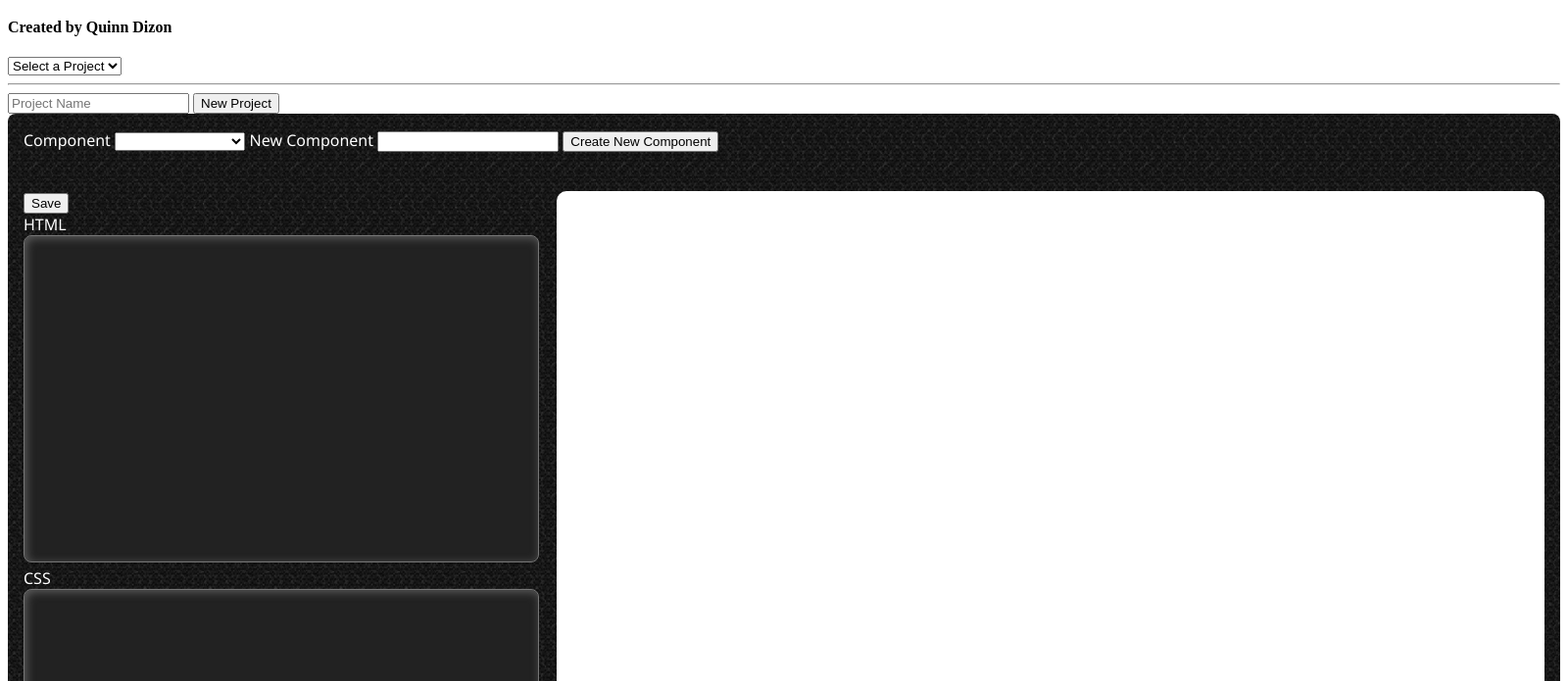
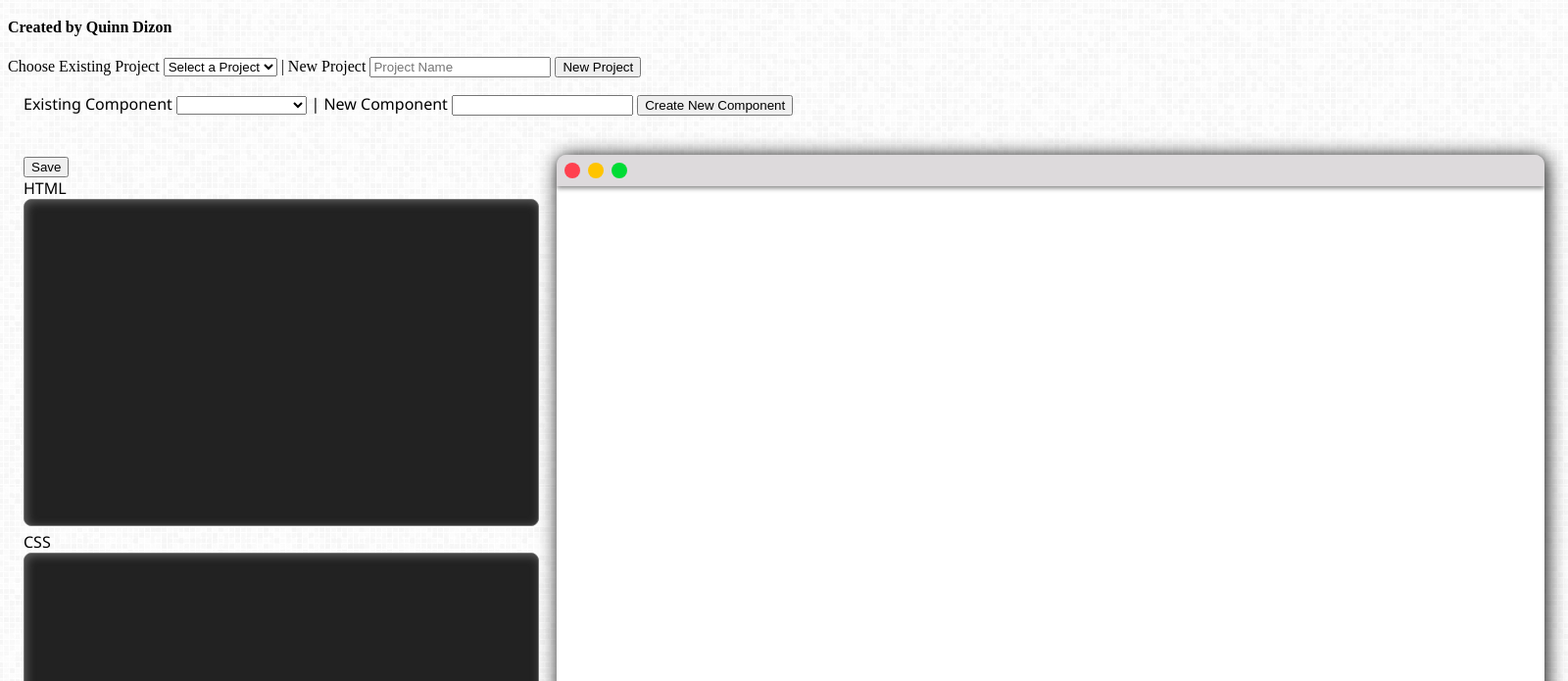
Before and after one commit to QED0711/css-component-creator, an Electron app: page index.html in a window 1600 px wide. Shown: the part 61-756 px from the top of the page at 98% size. Drawn offline with Linux system fonts and the light colour scheme.

Commit message:
changed style to main application

```diff
--- a/index.html
+++ b/index.html
@@ -21,12 +21,14 @@
 
     <div class="project-management">
 
-        <select id="current-project">
-            <option>Select a Project</option>
+        <form id="new-project">
+            <label>Choose Existing Project</label>
+            <select id="current-project">
+                <option>Select a Project</option>
 
-        </select>
-        <hr>
-        <form id="new-project">
+            </select>
+            |
+            <label>New Project</label>
             <input type="text" placeholder="Project Name" required>
             <input type="submit" value="New Project" >
         </form>
@@ -36,12 +38,12 @@
     <div id="component-create-app-container">
 
         <form id="current-component">
-            <label>Component</label>
+            <label>Existing Component</label>
             <select id="component-list" style="width: 10em;"></select>
-
+            |
             <label>New Component</label>
             <input type="text" >
-            <input type="submit" value="Create New Component" >
+            <input type="submit" value="Create New Component" required>
         </form>
 
         <form id="user-input">
@@ -61,7 +63,16 @@
          -->
          <style id="component-css"></style>
         <div id="component-html-container">
-            <div id="component-html"></div>
+            <div id="component-window-banner">
+                <div id="fake-buttons-container">
+                    <div id="fake-button-1"></div>
+                    <div id="fake-button-2"></div>
+                    <div id="fake-button-3"></div>
+                </div>
+            </div>
+            <div id="component-html">
+
+            </div>
         </div>
     </div>
 
--- a/js/handleNewProject.js
+++ b/js/handleNewProject.js
@@ -14,7 +14,7 @@ const handleNewProject = () => {
 
     newProject.onsubmit = (e) => {
         e.preventDefault();
-        const name = e.target.children[0];
+        const name = e.target.children[3];
         const parsedName = name.value.replace(" ", "-")
         const dir = `./projects/${parsedName}`;
 
--- a/main.css
+++ b/main.css
@@ -1,3 +1,7 @@
+body{
+    background-image: url("./images/white-tile.png");
+}
+
 #component-create-app-container{
     display: grid;
     grid-template-columns: 1fr 2fr;
@@ -7,7 +11,6 @@
     "user-input component-display";
     grid-gap: 2.5em;
 
-    background-image: url("./images/mosaic.png");
 
     padding: 1em;
 
@@ -21,7 +24,7 @@
 
 #user-input, #current-component{
     text-align: left;
-    color: white;
+    color: black;
 }
 
 #current-component select{
@@ -43,7 +46,44 @@
 #component-html-container{
     grid-area: component-display;
     background-color: white;
-    padding: 1em;
+    padding: 0;
     border-top-right-radius: 10px;
     border-top-left-radius: 10px;
+    border-bottom-left-radius: 4px;
+    border-bottom-right-radius: 4px;
+    box-shadow: 2px 2px 20px black;
 }
+
+#component-window-banner{
+    background-color: #DDDADC;
+    height: 2em;
+    width: 100%;
+    border-top-left-radius: 10px;
+    border-top-right-radius: 10px;
+    box-shadow: 0 2px 5px grey;
+}
+
+#fake-buttons-container{
+    display: grid;
+    grid-template-columns: repeat(3, 1em);
+    grid-gap: 0.5em;
+    margin: 0 0 0 0.5em;
+}
+
+#fake-button-1, #fake-button-2, #fake-button-3{
+    width: 1em;
+    height: 1em;
+
+    margin-top: 0.5em;
+    border-radius: 100%;
+}
+
+#fake-button-1{
+    background-color: #FF414F;
+}
+#fake-button-2{
+    background-color: #FFC400;
+}
+#fake-button-3{
+    background-color: #00DC35;
+}
```
Also changed, not shown: projects/test/css/nav-link.css (+1 -1 lines), images/white-tile.png (added).
